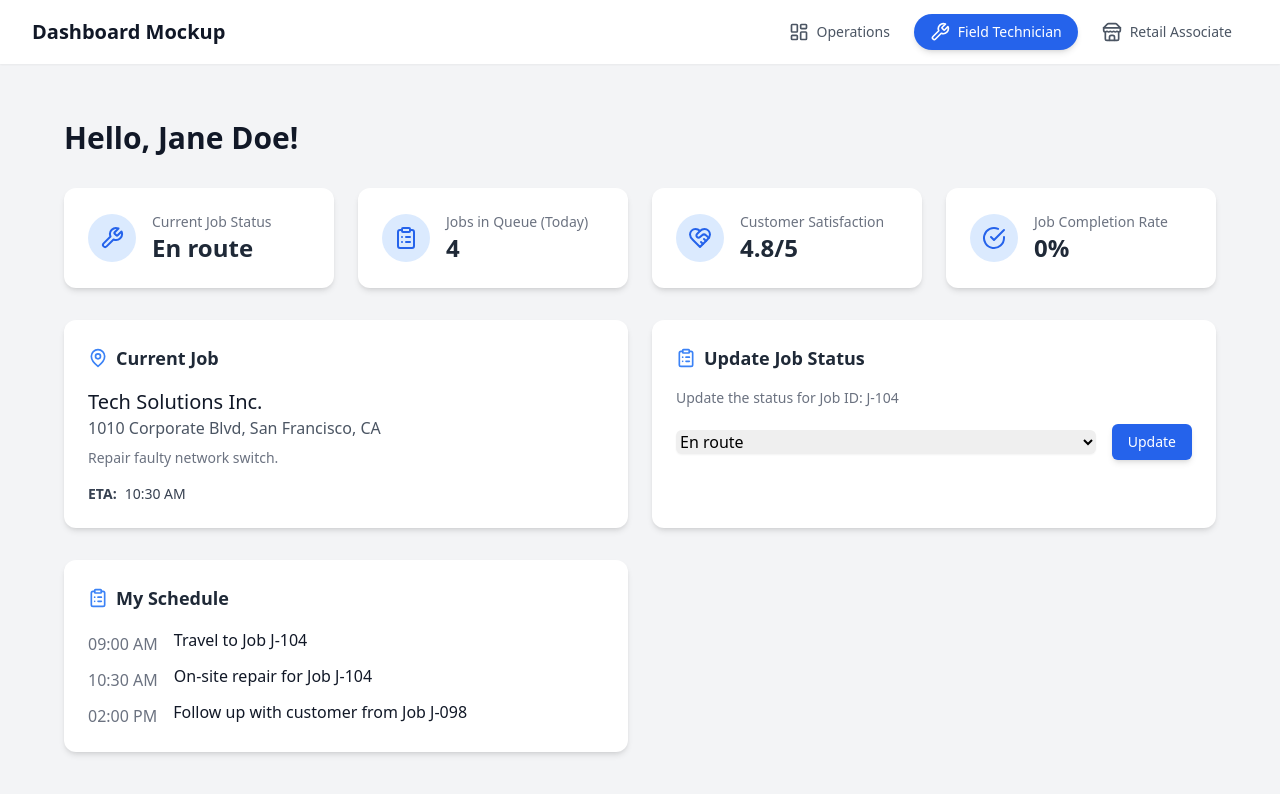
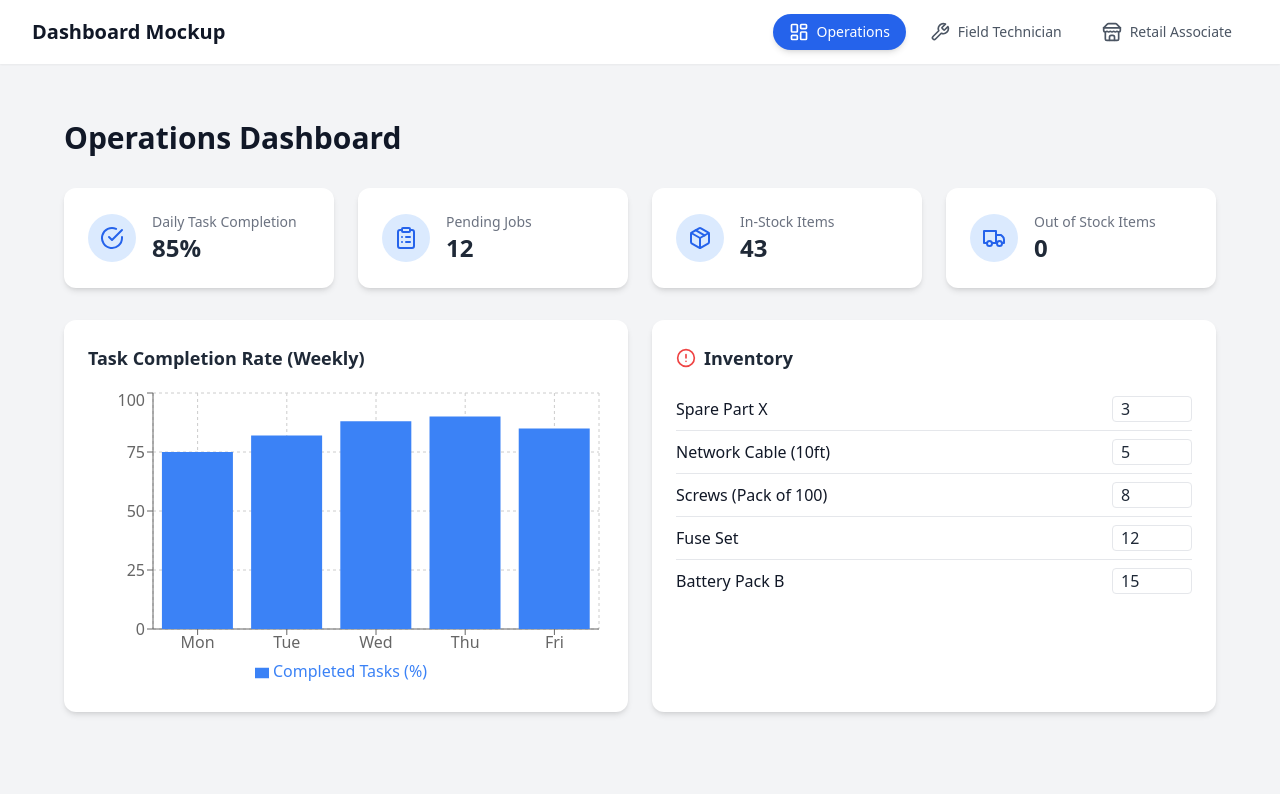
Before and after one commit to tester948/Technomobile-Dashboard, a React (Vite) app: page / in a window 1280 px wide. Shown: the top 794 px of the page. Built offline with nearby package versions, Linux system fonts and the light colour scheme; the HTML template or start-up script is replaced by a standard one.

Commit message:
Update TrainingExercise.jsx

```diff
--- a/src/components/TrainingExercise.jsx
+++ b/src/components/TrainingExercise.jsx
@@ -1,34 +1,41 @@
-// FULL UPDATED TrainingExercise.jsx
 import React, { useState } from "react";
 import {
-	BarChart, Bar, XAxis, YAxis, CartesianGrid, Tooltip, Legend, ResponsiveContainer,
-	PieChart, Pie, Cell
+  BarChart,
+  Bar,
+  XAxis,
+  YAxis,
+  CartesianGrid,
+  Tooltip,
+  Legend,
+  ResponsiveContainer,
 } from "recharts";
 import {
-	LayoutDashboard, Wrench, Store, Calendar, CheckCircle, Package, HeartHandshake,
-	ClipboardList, TrendingUp, MapPin, MessageCircle, Truck, AlertCircle
+  LayoutDashboard,
+  Wrench,
+  Store,
+  Calendar,
+  CheckCircle,
+  Package,
+  ClipboardList,
+  TrendingUp,
+  MapPin,
+  MessageCircle,
+  Truck,
+  AlertCircle,
 } from "lucide-react";
 
-// Toast component
-const Toast = ({ message, onClose }) => (
-	<div className="fixed bottom-4 right-4 bg-green-600 text-white px-4 py-2 rounded shadow-md">
-		{message}
-		<button onClick={onClose} className="ml-3 text-sm underline">Close</button>
-	</div>
-);
-
+// Dashboards
 const dashboards = [
   { id: "operations", name: "Operations", icon: LayoutDashboard },
   { id: "field", name: "Field Technician", icon: Wrench },
   { id: "retail", name: "Retail Associate", icon: Store },
 ];
 
-// Mock Data
-const operationsData = {
+// Initial data
+const operationsDataInit = {
   dailyTaskCompletion: 85,
   pendingJobs: 12,
-	inventoryStatus: { inStock: 150, outOfStock: 5 },
-	lowStockItems: [
+  inventory: [
     { name: "Spare Part X", quantity: 3 },
     { name: "Network Cable (10ft)", quantity: 5 },
     { name: "Screws (Pack of 100)", quantity: 8 },
@@ -49,7 +56,7 @@ const operationsData = {
   ],
 };
 
-const technicianData = {
+const technicianDataInit = {
   name: "Jane Doe",
   id: "T-001",
   currentJob: {
@@ -66,37 +73,23 @@ const technicianData = {
     { time: "02:00 PM", task: "Follow up with customer from Job J-098" },
   ],
   performanceMetrics: {
-		completionRate: 0,
+    completionRate: 20,
     averageTime: "45 min",
     customerSatisfaction: 4.8,
+    jobsInQueue: 4,
   },
-	jobsToday: [
-		{ id: "J-104", status: "En route" },
-		{ id: "J-105", status: "Pending" },
-		{ id: "J-106", status: "Pending" },
-		{ id: "J-107", status: "Pending" },
-	],
 };
 
-const retailData = {
+const retailDataInit = {
   storeName: "Central Store",
-	dailySales: [
-		{ name: "Mon", sales: 1500 },
-		{ name: "Tue", sales: 1800 },
-		{ name: "Wed", sales: 1650 },
-		{ name: "Thu", sales: 2100 },
-		{ name: "Fri", sales: 2500 },
-	],
+  dailySales: 2500,
+  selectedCategory: "Electronics",
   productInventory: [
     { name: "Product A", value: 200, color: "#3b82f6" },
     { name: "Product B", value: 150, color: "#f97316" },
     { name: "Product C", value: 50, color: "#ef4444" },
   ],
-	customerFeedback: [
-		"Friendly and helpful staff!",
-		"Store was clean and well-organized.",
-		"Had trouble finding a specific item.",
-	],
+  customerFeedbackCount: 4,
   monthlySalesByCategory: [
     { category: "Electronics", sales: 12000 },
     { category: "Accessories", sales: 7500 },
@@ -105,7 +98,7 @@ const retailData = {
   ],
 };
 
-// Components
+// StatCard
 const StatCard = ({ title, value, icon: Icon }) => (
   <div className="bg-white p-6 rounded-xl shadow-md flex items-center space-x-4">
     <div className="bg-blue-100 text-blue-600 p-3 rounded-full">
@@ -125,137 +118,246 @@ const ChartCard = ({ title, children }) => (
   </div>
 );
 
-// =================== FIELD TECHNICIAN DASHBOARD ===================
+/* -------------------------
+   Operations Dashboard
+------------------------- */
+const OperationsDashboard = () => {
+  const [data, setData] = useState(operationsDataInit);
+
+  const updateJobStatus = (jobId, newStatus) => {
+    const job = data.activeJobs.find((j) => j.id === jobId);
+    const prevStatus = job ? job.status : null;
+
+    const updatedJobs = data.activeJobs.map((j) => (j.id === jobId ? { ...j, status: newStatus } : j));
+
+    let newPending = data.pendingJobs;
+    let newCompletion = data.dailyTaskCompletion;
+
+    if (newStatus === "Complete" && prevStatus !== "Complete") {
+      if (newPending > 0) newPending -= 1;
+      newCompletion = Math.min(Math.round(newCompletion) + 1, 100);
+    }
+
+    setData({ ...data, activeJobs: updatedJobs, pendingJobs: newPending, dailyTaskCompletion: newCompletion });
+  };
+
+  const updateInventoryQty = (itemName, qty) => {
+    const updatedInventory = data.inventory.map((it) => (it.name === itemName ? { ...it, quantity: qty } : it));
+    setData({ ...data, inventory: updatedInventory });
+  };
+
+  const totalStock = data.inventory.reduce((sum, it) => sum + Number(it.quantity || 0), 0);
+
+  return (
+    <div className="p-8 space-y-8">
+      <h1 className="text-3xl font-bold text-gray-900">Operations Dashboard</h1>
+
+      <div className="grid md:grid-cols-2 lg:grid-cols-4 gap-6">
+        <StatCard title="Daily Task Completion" value={`${data.dailyTaskCompletion}%`} icon={CheckCircle} />
+        <StatCard title="Pending Jobs" value={data.pendingJobs} icon={ClipboardList} />
+        <StatCard title="In-Stock Items" value={totalStock} icon={Package} />
+        <StatCard title="Out of Stock Items" value={data.inventory.filter((i) => i.quantity === 0).length} icon={Truck} />
+      </div>
+
+      <div className="grid lg:grid-cols-2 gap-6">
+        <ChartCard title="Task Completion Rate (Weekly)">
+          <ResponsiveContainer width="100%" height={300}>
+            <BarChart data={data.taskCompletionRate}>
+              <CartesianGrid strokeDasharray="3 3" />
+              <XAxis dataKey="name" />
+              <YAxis />
+              <Tooltip />
+              <Legend />
+              <Bar dataKey="completed" fill="#3b82f6" name="Completed Tasks (%)" />
+            </BarChart>
+          </ResponsiveContainer>
+        </ChartCard>
+
+        <div className="bg-white p-6 rounded-xl shadow-md">
+          <h3 className="text-lg font-semibold text-gray-800 mb-4 flex items-center">
+            <AlertCircle className="mr-2 h-5 w-5 text-red-500" /> Inventory
+          </h3>
+          <ul className="divide-y divide-gray-200">
+            {data.inventory.map((item) => (
+              <li key={item.name} className="py-2 flex justify-between items-center">
+                <p className="font-medium text-gray-900">{item.name}</p>
+                <input
+                  type="number"
+                  value={item.quantity}
+                  onChange={(e) => updateInventoryQty(item.name, Number(e.target.value))}
+                  className="border rounded px-2 w-20"
+                />
+              </li>
+            ))}
+          </ul>
+        </div>
+      </div>
+    </div>
+  );
+};
+
+/* -------------------------
+   Field Technician Dashboard
+------------------------- */
 const FieldTechnicianDashboard = () => {
-	const [currentJob, setCurrentJob] = useState(technicianData.currentJob);
-	const [jobsToday, setJobsToday] = useState(technicianData.jobsToday);
-	const [metrics, setMetrics] = useState(technicianData.performanceMetrics);
-	const [toast, setToast] = useState(null);
-	const [newStatus, setNewStatus] = useState(currentJob.status);
+  const [data, setData] = useState(technicianDataInit);
+  const [toast, setToast] = useState("");
 
-	const jobsInQueue = jobsToday.filter(j => j.status !== "Complete").length;
+  const updateStatus = () => {
+    const prevStatus = data.currentJob.status;
+    const newStatus = document.getElementById("status-select").value;
 
-	const handleStatusUpdate = () => {
-		if (newStatus === "Complete" && currentJob.status !== "Complete") {
-			setMetrics(prev => ({
-				...prev,
-				completionRate: Math.min(prev.completionRate + 20, 100),
-				customerSatisfaction: Math.min(prev.customerSatisfaction + 0.1, 5)
-			}));
-			setJobsToday(prev => prev.map(j => j.id === currentJob.id ? { ...j, status: "Complete" } : j));
-			setToast("Job marked complete!");
+    let { completionRate, jobsInQueue, customerSatisfaction } = data.performanceMetrics;
+
+    if (newStatus === "Complete" && prevStatus !== "Complete") {
+      jobsInQueue = Math.max(0, jobsInQueue - 1);
+      completionRate = Math.min(100, completionRate + 20);
+      customerSatisfaction = Math.min(5, Number((customerSatisfaction + 0.1).toFixed(1)));
+      setToast("✅ Job marked complete! KPIs updated.");
+      setTimeout(() => setToast(""), 2000);
     }
-		setCurrentJob({ ...currentJob, status: newStatus });
+
+    setData({
+      ...data,
+      currentJob: { ...data.currentJob, status: newStatus },
+      performanceMetrics: { ...data.performanceMetrics, completionRate, jobsInQueue, customerSatisfaction },
+    });
   };
 
   return (
     <div className="p-8 space-y-8">
-			<h1 className="text-3xl font-bold text-gray-900">Hello, {technicianData.name}!</h1>
+      {toast && <div className="bg-green-100 text-green-800 p-2 rounded">{toast}</div>}
+      <h1 className="text-3xl font-bold text-gray-900">Hello, {data.name}!</h1>
 
       <div className="grid md:grid-cols-2 lg:grid-cols-4 gap-6">
-				<StatCard title="Current Job Status" value={currentJob.status} icon={Wrench} />
-				<StatCard title="Jobs in Queue (Today)" value={jobsInQueue} icon={ClipboardList} />
-				<StatCard title="Customer Satisfaction" value={`${metrics.customerSatisfaction.toFixed(1)}/5`} icon={HeartHandshake} />
-				<StatCard title="Job Completion Rate" value={`${metrics.completionRate}%`} icon={CheckCircle} />
+        <StatCard title="Current Job Status" value={data.currentJob.status} icon={Wrench} />
+        <StatCard title="Customer Satisfaction" value={`${data.performanceMetrics.customerSatisfaction}/5`} icon={TrendingUp} />
+        <StatCard title="Job Completion Rate" value={`${data.performanceMetrics.completionRate}%`} icon={CheckCircle} />
+        <StatCard title="Jobs in Queue (Today)" value={data.performanceMetrics.jobsInQueue} icon={ClipboardList} />
       </div>
 
       <div className="grid lg:grid-cols-2 gap-6">
-				{/* Current Job */}
         <div className="bg-white p-6 rounded-xl shadow-md">
           <h3 className="text-lg font-semibold text-gray-800 mb-4 flex items-center">
             <MapPin className="mr-2 h-5 w-5 text-blue-500" /> Current Job
           </h3>
-					<p className="text-gray-900 font-medium text-xl">{currentJob.customer}</p>
-					<p className="text-gray-600 mb-2">{currentJob.address}</p>
-					<p className="text-gray-500 text-sm mb-4">{currentJob.description}</p>
+          <p className="text-gray-900 font-medium text-xl">{data.currentJob.customer}</p>
+          <p className="text-gray-600 mb-2">{data.currentJob.address}</p>
+          <p className="text-gray-500 text-sm mb-4">{data.currentJob.description}</p>
           <div className="flex items-center space-x-2 text-sm text-gray-700">
             <span className="font-semibold">ETA:</span>
-						<span>{currentJob.eta}</span>
+            <span>{data.currentJob.eta}</span>
           </div>
         </div>
 
-				{/* Update Job Status */}
         <div className="bg-white p-6 rounded-xl shadow-md flex flex-col justify-between">
           <div>
             <h3 className="text-lg font-semibold text-gray-800 mb-4 flex items-center">
               <ClipboardList className="mr-2 h-5 w-5 text-blue-500" /> Update Job Status
             </h3>
-						<p className="text-gray-500 text-sm mb-4">Update the status for Job ID: {currentJob.id}</p>
-						<div className="flex items-center space-x-4">
-							<select
-								value={newStatus}
-								onChange={(e) => setNewStatus(e.target.value)}
-								className="block w-full rounded-md border-gray-300 shadow-sm focus:border-blue-500 focus:ring-blue-500 text-base"
-							>
+            <select id="status-select" defaultValue={data.currentJob.status} className="border rounded px-2 w-full mb-4">
               <option value="En route">En route</option>
               <option value="In Progress">In Progress</option>
               <option value="On hold">On hold</option>
               <option value="Complete">Complete</option>
             </select>
-							<button
-								onClick={handleStatusUpdate}
-								className="bg-blue-600 text-white px-4 py-2 rounded-md shadow-md hover:bg-blue-700 transition-colors duration-200 text-sm font-medium"
-							>
+            <button onClick={updateStatus} className="bg-blue-600 text-white px-4 py-2 rounded hover:bg-blue-700">
               Update
             </button>
           </div>
         </div>
       </div>
     </div>
+  );
+};
 
-			{/* My Schedule */}
-			<div className="grid lg:grid-cols-2 gap-6">
+/* -------------------------
+   Retail Associate Dashboard
+------------------------- */
+const RetailAssociateDashboard = () => {
+  const [data, setData] = useState(retailDataInit);
+
+  const updateDailySales = (val) => {
+    const prev = Number(data.dailySales || 0);
+    const delta = Number(val) - prev;
+
+    const updatedCategories = data.monthlySalesByCategory.map((c) =>
+      c.category === data.selectedCategory ? { ...c, sales: c.sales + delta } : c
+    );
+
+    setData({
+      ...data,
+      dailySales: Number(val),
+      monthlySalesByCategory: updatedCategories,
+      customerFeedbackCount: data.customerFeedbackCount + 1,
+    });
+  };
+
+  return (
+    <div className="p-8 space-y-8">
+      <h1 className="text-3xl font-bold text-gray-900">Store Dashboard - {data.storeName}</h1>
+
+      <div className="grid md:grid-cols-2 lg:grid-cols-3 gap-6">
         <div className="bg-white p-6 rounded-xl shadow-md">
-					<h3 className="text-lg font-semibold text-gray-800 mb-4 flex items-center">
-						<ClipboardList className="mr-2 h-5 w-5 text-blue-500" /> My Schedule
-					</h3>
-					<ul className="space-y-2">
-						{technicianData.schedule.map((task, index) => (
-							<li key={index} className="flex items-start">
-								<span className="text-gray-500 mr-4 mt-1">{task.time}</span>
-								<p className="text-gray-900 font-medium">{task.task}</p>
-							</li>
+          <p className="text-gray-500 text-sm">Daily Sales (Today)</p>
+          <input
+            type="number"
+            value={data.dailySales}
+            onChange={(e) => updateDailySales(Number(e.target.value))}
+            className="border rounded px-2 mb-2 w-full"
+          />
+          <select
+            value={data.selectedCategory}
+            onChange={(e) => setData({ ...data, selectedCategory: e.target.value })}
+            className="border rounded px-2 w-full"
+          >
+            {data.monthlySalesByCategory.map((c) => (
+              <option key={c.category} value={c.category}>
+                {c.category}
+              </option>
             ))}
-					</ul>
-				</div>
+          </select>
         </div>
 
-			{/* Toast */}
-			{toast && <Toast message={toast} onClose={() => setToast(null)} />}
+        <StatCard title="Upcoming Tasks" value="3" icon={ClipboardList} />
+        <StatCard title="Customer Feedback" value={`${data.customerFeedbackCount} new`} icon={MessageCircle} />
+      </div>
     </div>
   );
 };
 
-// =================== OTHER DASHBOARDS (unchanged from original) ===================
-// Keep OperationsDashboard and RetailAssociateDashboard from your original code here
-
+/* -------------------------
+   App Root
+------------------------- */
 const App = () => {
-	const [activeDashboard, setActiveDashboard] = useState("field");
-	const [isAuthReady] = useState(true);
-
+  const [activeDashboard, setActiveDashboard] = useState("operations");
   const renderDashboard = () => {
     switch (activeDashboard) {
-			case "operations": return <div>Operations Dashboard</div>; // Placeholder
-			case "field": return <FieldTechnicianDashboard />;
-			case "retail": return <div>Retail Dashboard</div>; // Placeholder
-			default: return <div>Operations Dashboard</div>;
+      case "operations":
+        return <OperationsDashboard />;
+      case "field":
+        return <FieldTechnicianDashboard />;
+      case "retail":
+        return <RetailAssociateDashboard />;
+      default:
+        return <OperationsDashboard />;
     }
   };
 
-	if (!isAuthReady) return <div className="flex items-center justify-center min-h-screen"><p>Loading...</p></div>;
-
   return (
-		<div className="min-h-screen bg-gray-100">
+    <div className="min-h-screen bg-gray-100 font-sans antialiased text-gray-800">
       <header className="bg-white shadow-sm sticky top-0 z-50">
         <div className="max-w-7xl mx-auto px-4 sm:px-6 lg:px-8">
           <div className="flex justify-between items-center h-16">
             <h1 className="text-xl font-bold text-gray-900">Dashboard Mockup</h1>
             <nav className="flex items-center space-x-2">
-							{dashboards.map(d => (
+              {dashboards.map((d) => (
                 <button
                   key={d.id}
                   onClick={() => setActiveDashboard(d.id)}
-									className={`flex items-center px-4 py-2 rounded-full font-medium text-sm transition-colors duration-200 ${activeDashboard === d.id ? "bg-blue-600 text-white shadow-md" : "text-gray-600 hover:bg-gray-200"}`}
+                  className={`flex items-center px-4 py-2 rounded-full font-medium text-sm transition-colors duration-200 ${
+                    activeDashboard === d.id ? "bg-blue-600 text-white shadow-md" : "text-gray-600 hover:bg-gray-200"
+                  }`}
                 >
                   <d.icon className="w-5 h-5 mr-2" />
                   <span className="hidden sm:inline">{d.name}</span>
```
Lines whose indentation alone changed are shown as unchanged.
